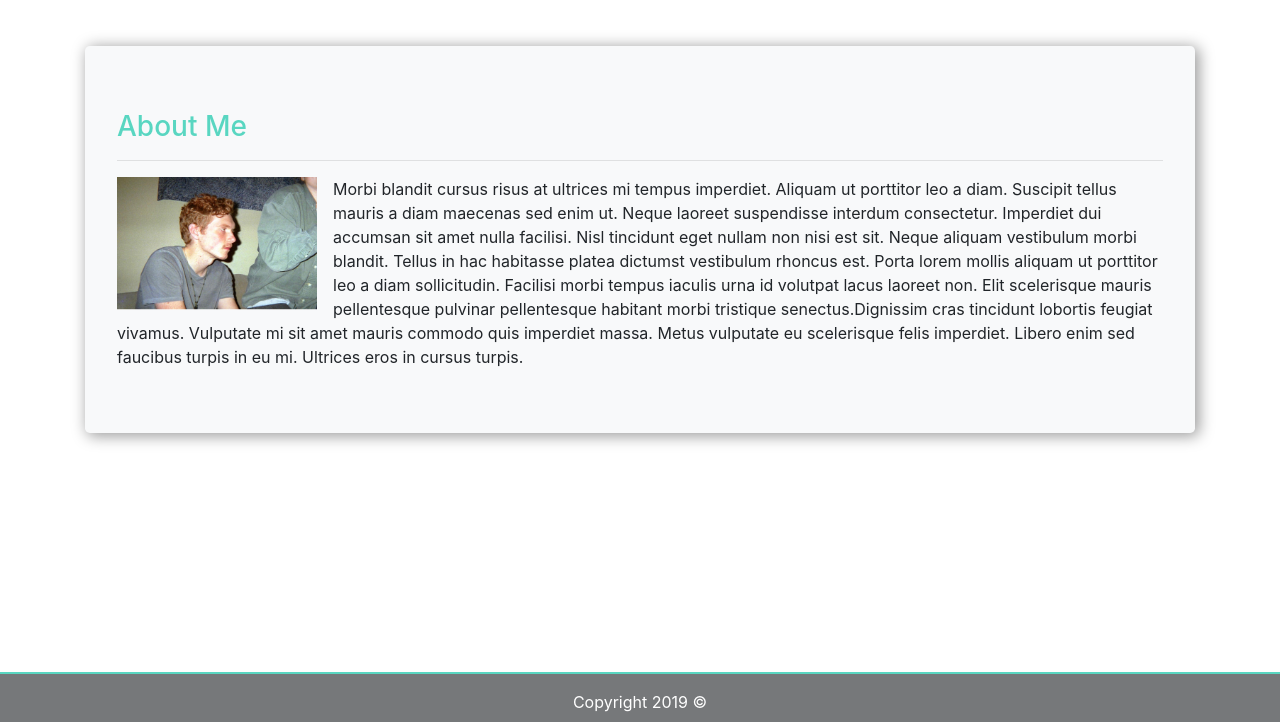
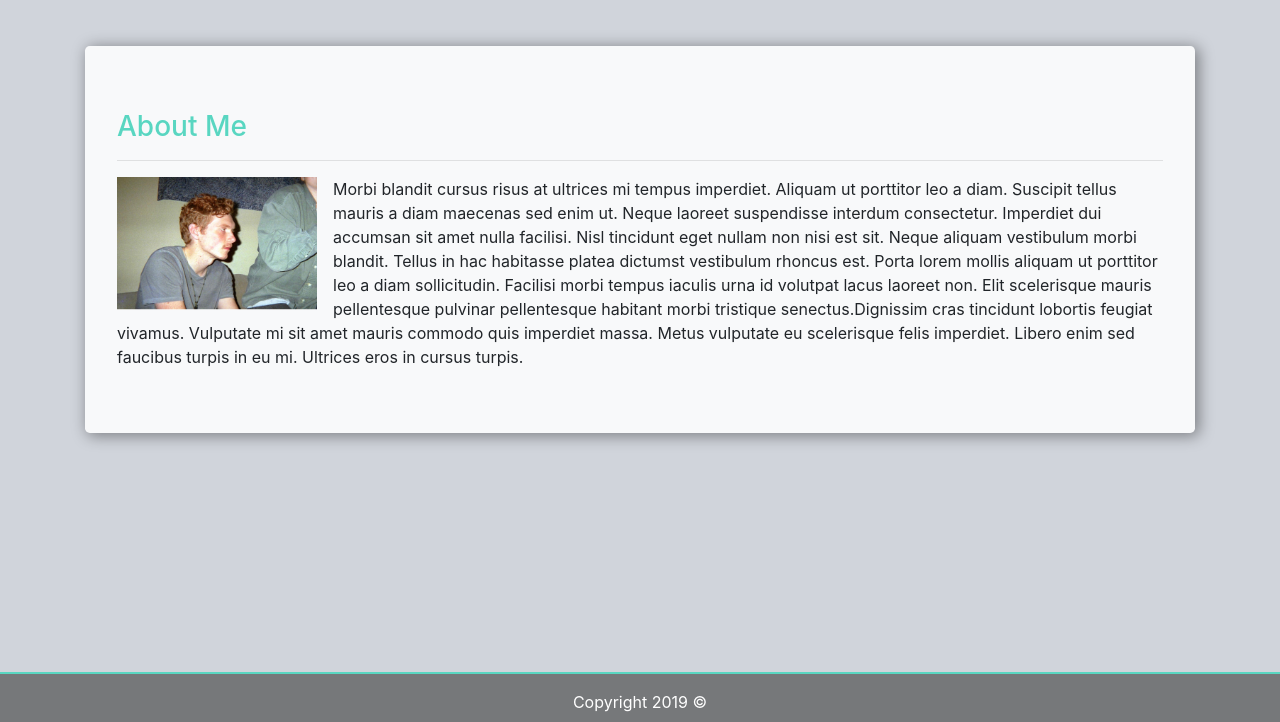
Before and after one commit to ryangrunest/Bootstrap-Portfolio, a plain HTML site: page index.html in a window 1280 px wide. Shown: the part 78-800 px from the top of the page. Drawn offline with nearby package versions, Linux system fonts and the light colour scheme.

Commit message:
fixed background color issue

```diff
--- a/Assets/style.css
+++ b/Assets/style.css
@@ -1,4 +1,4 @@
-Main*/
+/*Main*/
 body {
 	background-color: #d0d4db;
 	height: 100%;
```
